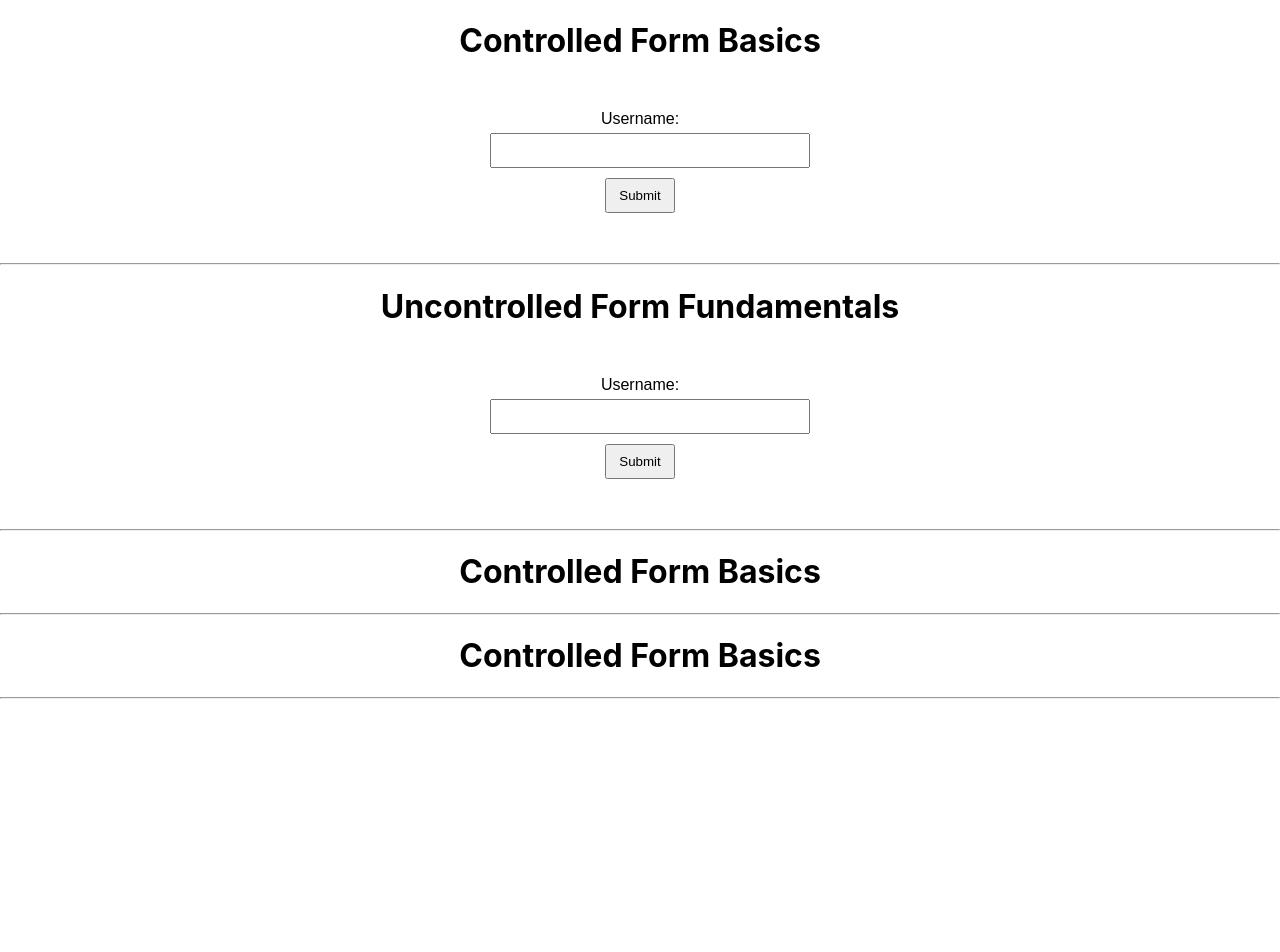
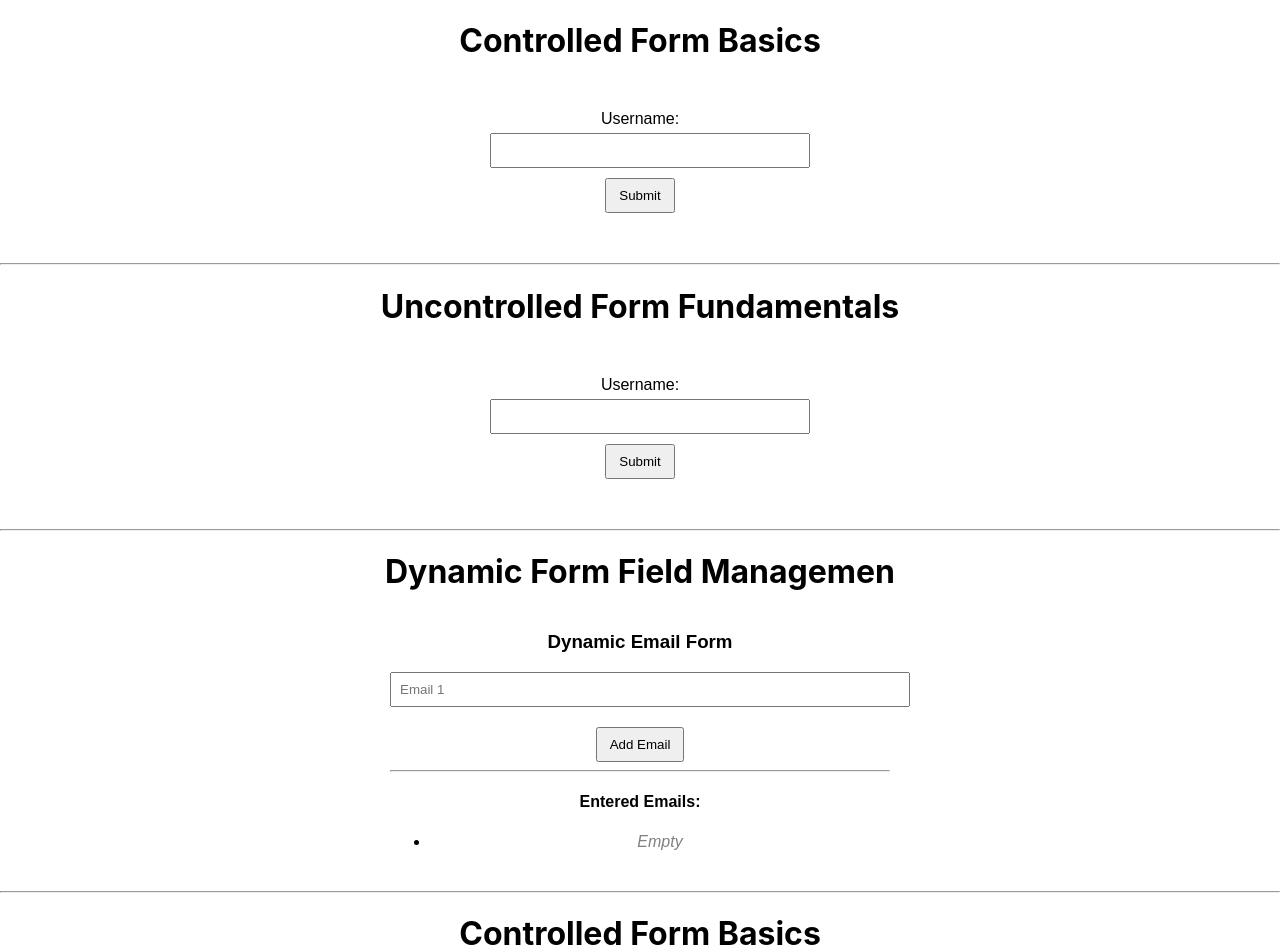
Before and after one commit to kirankumarjmeshram/assignments, a React (Create React App) app in the folder masai/React  with APIs and Axios library/myapp/: page / in a window 1280 px wide. Shown: the top 952 px of the page. Before the commit the page ends 800 px from the top, so only its background shows below. Built offline with nearby package versions, Linux system fonts and the light colour scheme.

Commit message:
Dynamic Form Field Managemen

```diff
--- a/masai/React  with APIs and Axios library/myapp/src/App.js
+++ b/masai/React  with APIs and Axios library/myapp/src/App.js
@@ -1,5 +1,6 @@
 import './App.css';
 import ControlledForm from './components/ControlledForm';
+import DynamicEmailForm from './components/DynamicEmailForm';
 import UncontrolledForm from './components/UncontrolledForm';
 
 function App() {
@@ -21,8 +22,9 @@ function App() {
      <hr/>
      <div>
       <h1>
-        Controlled Form Basics
+        Dynamic Form Field Managemen
       </h1>
+      <DynamicEmailForm/>
      </div>
      <hr/>
      <div>
--- /dev/null
+++ b/masai/React  with APIs and Axios library/myapp/src/components/DynamicEmailForm.js
@@ -0,0 +1,67 @@
+import React, { useState } from 'react';
+
+function DynamicEmailForm() {
+  const [emails, setEmails] = useState(['']);
+  const [errors, setErrors] = useState(['']);
+
+  // Regex to validate email format
+  const isValidEmail = (email) =>
+    /^[^\s@]+@[^\s@]+\.[^\s@]+$/.test(email);
+
+  const handleAddEmail = () => {
+    setEmails([...emails, '']);
+    setErrors([...errors, '']);
+  };
+
+  const handleEmailChange = (index, value) => {
+    const newEmails = [...emails];
+    newEmails[index] = value;
+    setEmails(newEmails);
+
+    const newErrors = [...errors];
+    newErrors[index] = isValidEmail(value) ? '' : 'Invalid email';
+    setErrors(newErrors);
+  };
+
+  return (
+    <div style={{ maxWidth: '500px', margin: '40px auto', fontFamily: 'Arial' }}>
+      <h3>Dynamic Email Form</h3>
+      <form>
+        {emails.map((email, index) => (
+          <div key={index} style={{ marginBottom: '10px' }}>
+            <input
+              type="email"
+              value={email}
+              onChange={(e) => handleEmailChange(index, e.target.value)}
+              placeholder={`Email ${index + 1}`}
+              style={{ padding: '8px', width: '100%' }}
+            />
+            {errors[index] && (
+              <div style={{ color: 'red', fontSize: '12px' }}>{errors[index]}</div>
+            )}
+          </div>
+        ))}
+        <button
+          type="button"
+          onClick={handleAddEmail}
+          style={{ padding: '8px 12px', marginTop: '10px' }}
+        >
+          Add Email
+        </button>
+      </form>
+
+      <hr />
+
+      <div>
+        <h4>Entered Emails:</h4>
+        <ul>
+          {emails.map((email, index) => (
+            <li key={index}>{email || <i style={{ color: 'gray' }}>Empty</i>}</li>
+          ))}
+        </ul>
+      </div>
+    </div>
+  );
+}
+
+export default DynamicEmailForm;
```
